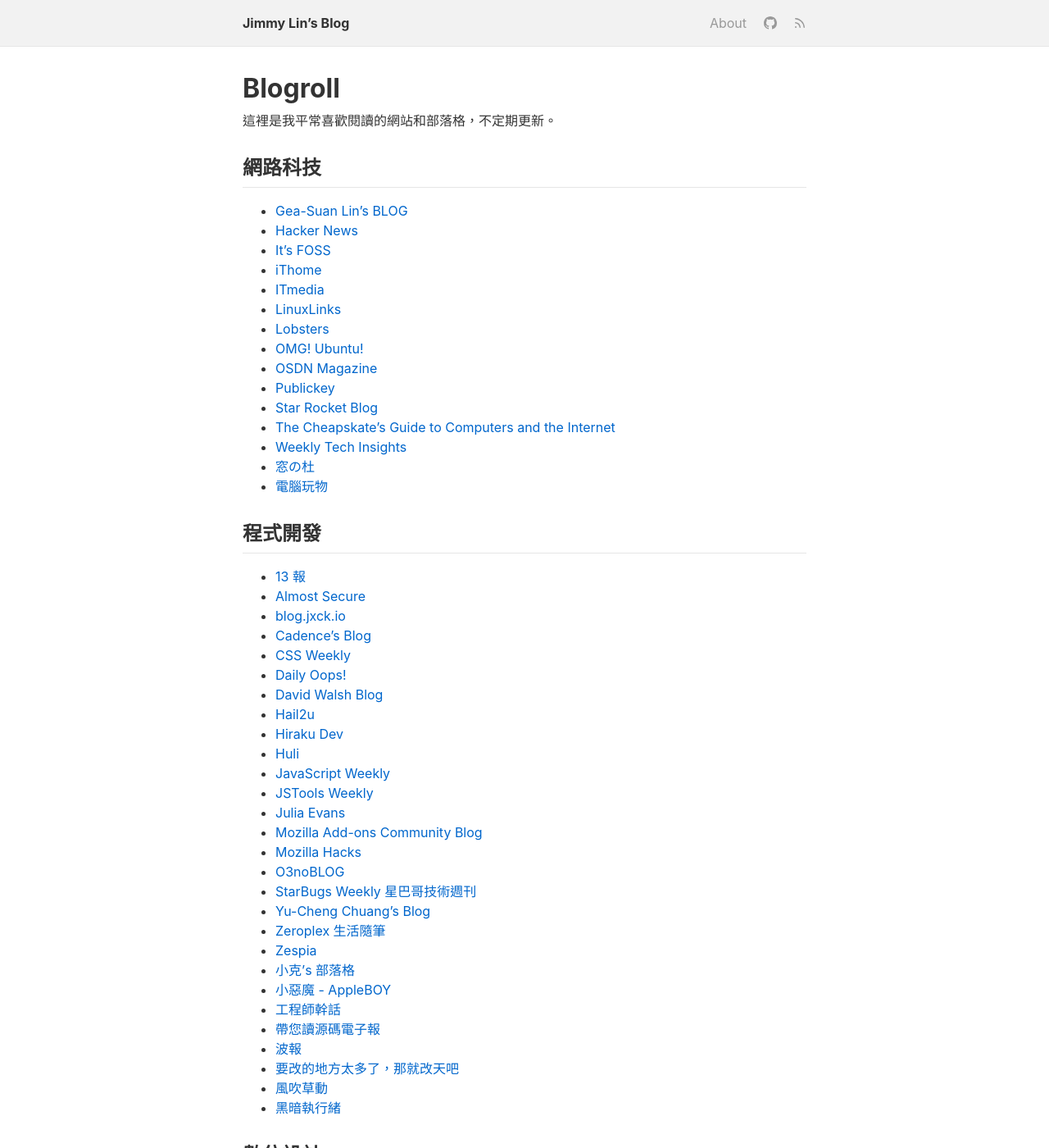
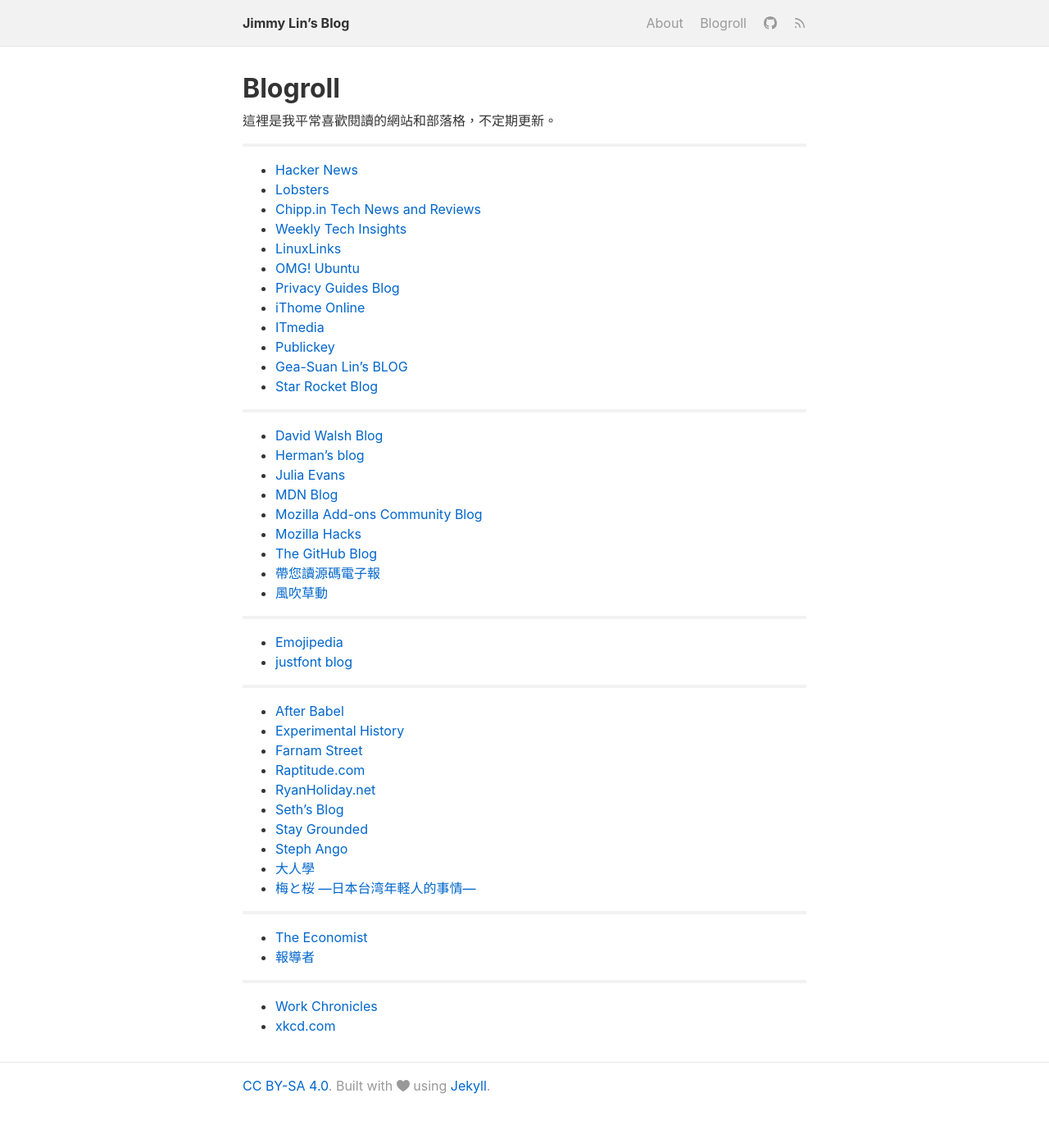
Before and after one commit to mnghsn/jmln.tw, a Jekyll site: the page built from _pages/blogroll.md, in a window 1280 px wide and 1400 px high. Shown: the whole window at 82% size. Built offline with Jekyll 4.4.1, drawn with Linux system fonts in a browser that asks for light colours; some of the changed text lies outside the part shown.

Commit message:
Update blogroll.md

```diff
--- a/_pages/blogroll.md
+++ b/_pages/blogroll.md
@@ -1,131 +1,63 @@
 ---
 title: Blogroll
 date: 2017-06-25 00:00:00 +0800
-last_modified_at: 2023-04-01 00:00:00 +0800
+last_modified_at: 2023-12-01 00:00:00 +0800
 order: 3
-exclude: true
 ---
 
 這裡是我平常喜歡閱讀的網站和部落格，不定期更新。
 
-## 網路科技
+---
 
+- [Hacker News](https://news.ycombinator.com/)
+- [Lobsters](https://lobste.rs/)
+- [Chipp.in Tech News and Reviews](https://chipp.in/)
+- [Weekly Tech Insights](https://martinbrinkmann.substack.com/)
+- [LinuxLinks](https://www.linuxlinks.com/)
+- [OMG! Ubuntu](https://www.omgubuntu.co.uk/)
+- [Privacy Guides Blog](https://blog.privacyguides.org/)
+- [iThome Online](https://www.ithome.com.tw/)
+- [ITmedia](https://www.itmedia.co.jp/)
+- [Publickey](https://www.publickey1.jp/)
 - [Gea-Suan Lin's BLOG](https://blog.gslin.org/)
-- [Hacker News](https://news.ycombinator.com/)
-- [It's FOSS](https://itsfoss.com/)
-- [iThome](https://www.ithome.com.tw/)
-- [ITmedia](https://www.itmedia.co.jp/)
-- [LinuxLinks](https://www.linuxlinks.com/)
-- [Lobsters](https://lobste.rs/)
-- [OMG! Ubuntu!](https://www.omgubuntu.co.uk/)
-- [OSDN Magazine](https://mag.osdn.jp/)
-- [Publickey](https://www.publickey1.jp/)
 - [Star Rocket Blog](https://blog.starrocket.io/)
-- [The Cheapskate's Guide to Computers and the Internet](https://cheapskatesguide.org/)
-- [Weekly Tech Insights](https://martinbrinkmann.substack.com/)
-- [窓の杜](https://forest.watch.impress.co.jp/)
-- [電腦玩物](https://www.playpcesor.com/)
 
-## 程式開發
+---
 
-- [13 報](https://www.ethanhuang13.com/)
-- [Almost Secure](https://palant.info/)
-- [blog.jxck.io](https://blog.jxck.io/)
-- [Cadence's Blog](https://cadence.moe/)
-- [CSS Weekly](https://css-weekly.com/)
-- [Daily Oops!](https://yukai.dev/)
 - [David Walsh Blog](https://davidwalsh.name/)
-- [Hail2u](https://hail2u.net/)
-- [Hiraku Dev](https://hiraku.dev/)
-- [Huli](https://blog.huli.tw/)
-- [JavaScript Weekly](https://javascriptweekly.com/)
-- [JSTools Weekly](https://jstools.substack.com/)
+- [Herman's blog](https://herman.bearblog.dev/)
 - [Julia Evans](https://jvns.ca/)
-- [Mozilla Add-ons Community Blog](https://blog.mozilla.org/addons)
+- [MDN Blog](https://developer.mozilla.org/en-US/blog/)
+- [Mozilla Add-ons Community Blog](https://blog.mozilla.org/addons/)
 - [Mozilla Hacks](https://hacks.mozilla.org/)
-- [O3noBLOG](https://blog.othree.net/)
-- [StarBugs Weekly 星巴哥技術週刊](https://weekly.starbugs.dev/)
-- [Yu-Cheng Chuang’s Blog](https://blog.yorkxin.org/)
-- [Zeroplex 生活隨筆](https://blog.zeroplex.tw/)
-- [Zespia](https://zespia.me/)
-- [小克's 部落格](https://blog.goodjack.tw/)
-- [小惡魔 - AppleBOY](https://blog.wu-boy.com/)
-- [工程師幹話](https://medium.com/@p5d12000)
+- [The GitHub Blog](https://github.blog/)
 - [帶您讀源碼電子報](https://daininduyuanma.substack.com/)
-- [波報](https://pofat.substack.com/)
-- [要改的地方太多了，那就改天吧](https://blog.user.today/)
 - [風吹草動](https://breezymove.blogspot.com/)
-- [黑暗執行緒](https://blog.darkthread.net/)
 
-## 數位設計
+---
 
-- [CJK Type Blog](https://ccjktype.fonts.adobe.com/)
 - [Emojipedia](https://blog.emojipedia.org/)
 - [justfont blog](https://blog.justfont.com/)
-- [UX Movement](https://uxmovement.com/)
-- [嫁給 RD 的 UI Designer](https://blog.akanelee.me/)
 
-## 生活文化
+---
 
-- [Daily Stoic](https://dailystoic.com/)
+- [After Babel](https://www.afterbabel.com/)
 - [Experimental History](https://www.experimental-history.com/)
-- [Herman's blog](https://herman.bearblog.dev/)
-- [Jakob Greenfeld](https://jakobgreenfeld.com/)
-- [Jose M.](https://josem.co/)
-- [Lucas F. Costa](https://lucasfcosta.com/)
-- [Mark Manson](https://markmanson.net/)
+- [Farnam Street](https://fs.blog/)
 - [Raptitude.com](https://www.raptitude.com/)
 - [RyanHoliday.net](https://ryanholiday.net/)
-- [Secluded.Site](https://secluded.site/)
 - [Seth's Blog](https://seths.blog/)
 - [Stay Grounded](https://www.staygrounded.online/)
-- [The Developing Dev](https://www.developing.dev/)
-- [Unstructed.tech](https://unstructed.tech/)
+- [Steph Ango](https://stephango.com/)
 - [大人學](https://www.darencademy.com/)
-- [梅と桜　―日本台湾年軽人的事情―](http://umesakura.jp/){:data-proofer-ignore="true"}
-- [石墨工房 8.0](https://fredjame.com/)
-- [閱讀前哨站](https://readingoutpost.com/)
+- [梅と桜 ―日本台湾年軽人的事情―](http://umesakura.jp/)
 
-## 網路圖文
+---
+
+- [The Economist](https://www.economist.com/)
+- [報導者](https://www.twreporter.org/)
+
+---
 
 - [Work Chronicles](https://workchronicles.com/)
 - [xkcd.com](https://xkcd.com/)
-- [XKCD 中文翻譯](https://xkcd.tw/)
-
-## Podcast
-
-- [mozaic.fm](https://mozaic.fm/)
-- [OPOdcast](https://1pk.jp/opodcast)
-- [Rebuild](https://rebuild.fm)
-- [下一本讀什麼？](https://open.firstory.me/user/readingoutpost)
-- [哇賽心理學](https://onyourpsy.firstory.io/)
-- [塞掐 Side Chat](https://www.inside.com.tw/feature/side-chat)
-- [大人的 Small Talk](https://www.darencademy.com/)
-- [好檸檬 NiceLemon](https://nicelemon.libsyn.com/)
-- [矽谷輕鬆談 Just Kidding Tech](https://linktr.ee/jktech)
-- [科技職涯 Talent Connect](https://www.cakeresume.com/)
-- [閱讀提案](https://www.thenewslens.com/feature/pitch-a-book)
-- [頂樓加蓋/Overbuild](https://overbuild.firstory.io/)
-- [馬力歐陪你喝一杯](https://drinkwithmario.thenewslens.com/)
-
-## YouTube
-
-- [3Blue1Brown](https://www.youtube.com/channel/UCYO_jab_esuFRV4b17AJtAw)
-- [Action Retro](https://www.youtube.com/channel/UCoL8olX-259lS1N6QPyP4IQ)
-- [Branch Education](https://www.youtube.com/channel/UCdp4_l1vPmpN-gDbUwhaRUQ)
-- [Displaced Gamers](https://www.youtube.com/channel/UCWoSKWs8h6lFdiEDAjuIfpA)
-- [jdh](https://www.youtube.com/channel/UCUzQJ3JBuQ9w-po4TXRJHiA)
-- [LGR Blerbs](https://www.youtube.com/channel/UCw_Sxdt27ASqErScT4Rlj8A)
-- [LGR](https://www.youtube.com/channel/UCLx053rWZxCiYWsBETgdKrQ)
-- [MattKC](https://www.youtube.com/channel/UChrYe70o7NmDioL02PRVWVg)
-- [Michael MJD](https://www.youtube.com/channel/UCS-WzPVpAAli-1IfEG2lN8A)
-- [Modern Vintage Gamer](https://www.youtube.com/channel/UCjFaPUcJU1vwk193mnW_w1w)
-- [NCommander](https://www.youtube.com/channel/UCWyrVfwRL-2DOkzsqrbjo5Q)
-- [Nick Robinson](https://www.youtube.com/channel/UCOuddH5GyBXp-_tv_ASdp_A)
-- [PolyMars](https://www.youtube.com/channel/UCl7dSJloxuCa9IBFml7sakw)
-- [PwnFunction](https://www.youtube.com/channel/UCW6MNdOsqv2E9AjQkv9we7A)
-- [Sam Hogan](https://www.youtube.com/channel/UCORkUj9eaM2aDJM1VYyDDTA)
-- [The 8-Bit Guy](https://www.youtube.com/channel/UC8uT9cgJorJPWu7ITLGo9Ww)
-- [The Science Elf](https://www.youtube.com/channel/UCCrnCItH17W-64FDzjwOi5w)
-- [This Does Not Compute](https://www.youtube.com/channel/UCEp20NgOZHmgWdbQdHSxgjw)
-- [低分少年 Low Score Boy](https://www.youtube.com/channel/UC1BjrXqfmHmBkM2FjBTdg-w)
```
